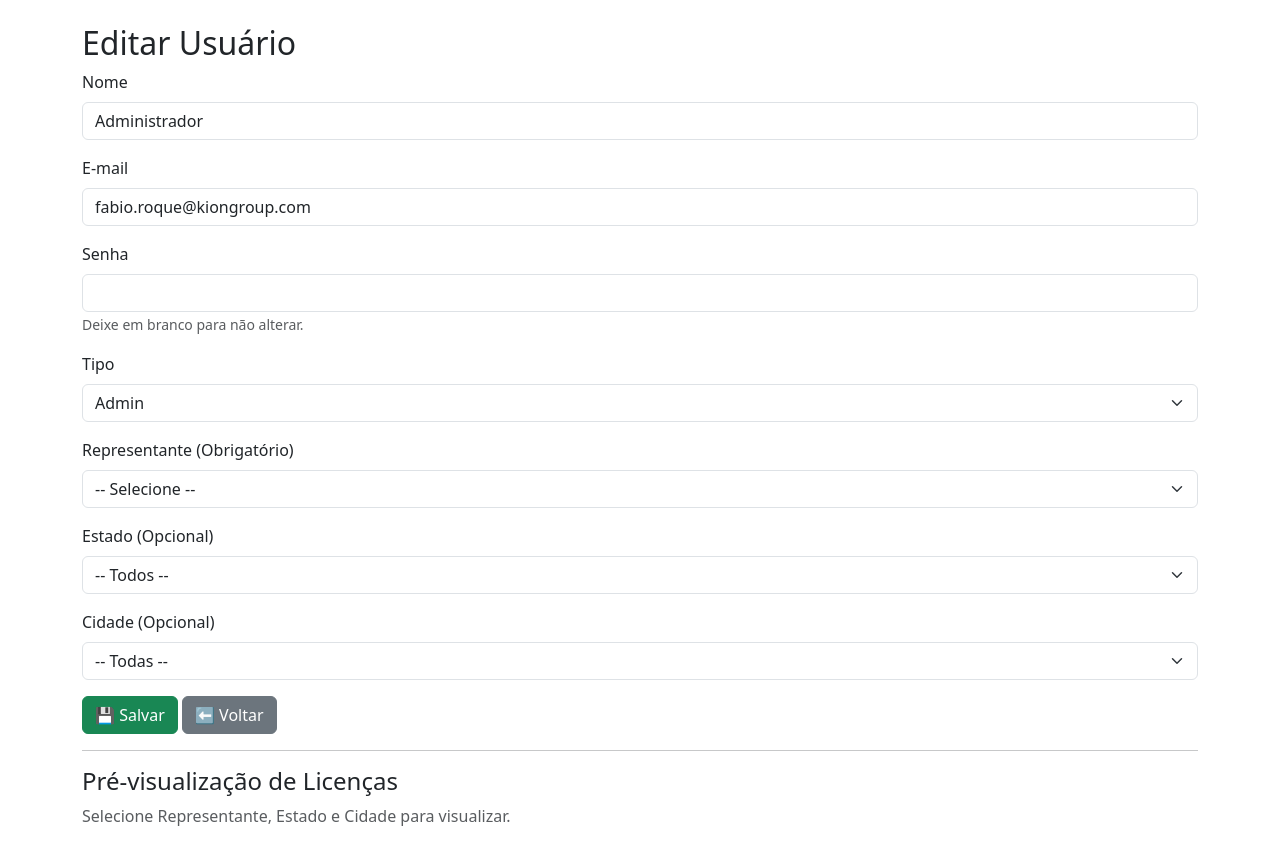
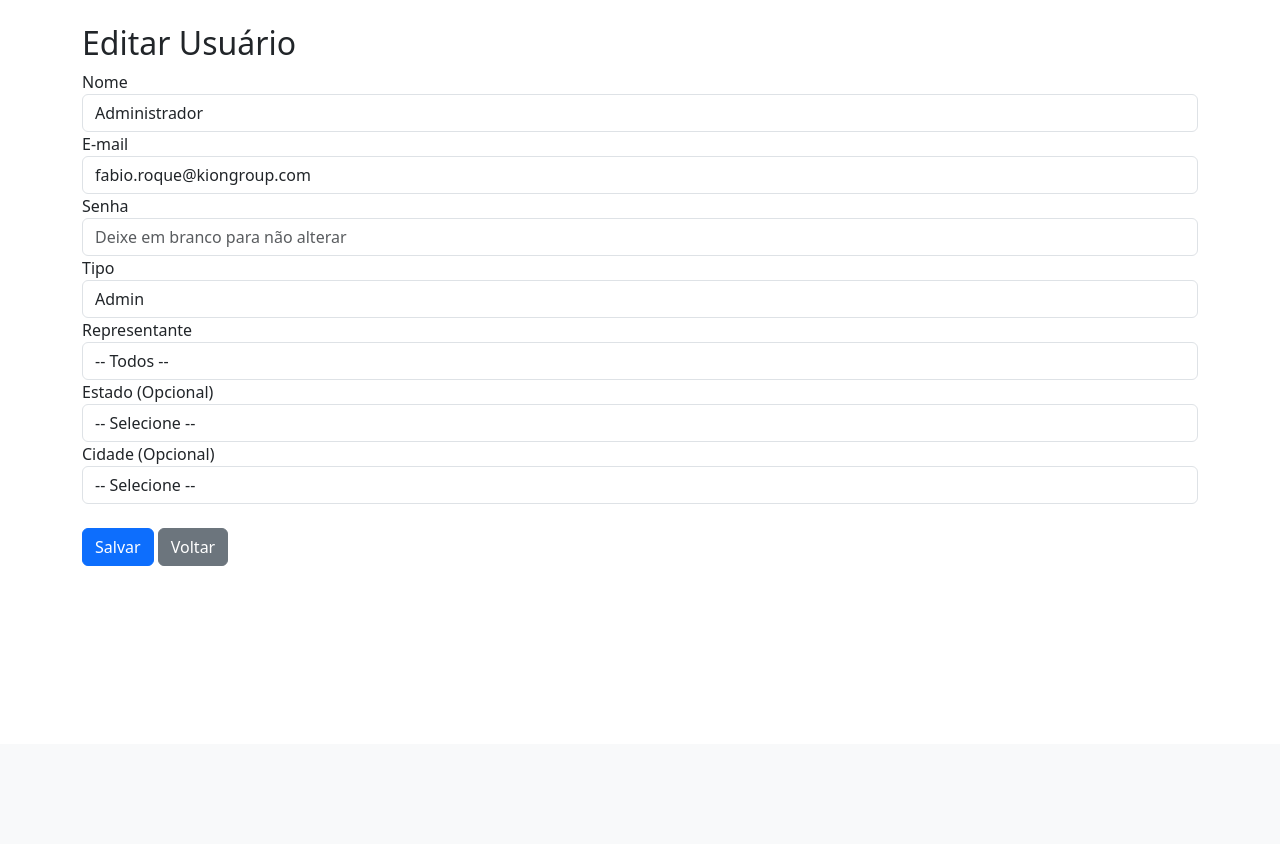
Before and after one commit to FABIOJULIOROQUE/Controle_de_licencas_LSG, a Flask app: page /admin/users/edit/1 in a window 1280 px wide. Shown: the part 56-900 px from the top of the page. After the commit the page ends 622 px from the top, so only its background shows below. Run offline with Flask 3, Linux system fonts and the light colour scheme; a user stored in the database is signed in; data comes from the database, SQL or seed files in the repository; both versions use the stored data as it was after the commit; some libraries are stand-ins or nearby versions.

Commit message:
Atualização: correções em admin_users (voltar, excluir, senha hash)

```diff
--- a/app.py
+++ b/app.py
@@ -188,6 +188,13 @@ def admin_users_new():
         estado = request.form.get("estado")
         cidade = request.form.get("cidade")
 
+        # 🔒 Regra: apenas admin pode usar "Todos"
+        if session.get("user_tipo") != "admin":
+            if representante == "Todos" or estado == "Todos" or cidade == "Todos":
+                flash("❌ Apenas administradores podem definir 'Todos'.", "danger")
+                return redirect(url_for("admin_users_edit", user_id=user_id))
+
+
         if not email:
             flash("❌ O campo e-mail é obrigatório.", "danger")
             return redirect(url_for("admin_users_new"))
@@ -240,11 +247,26 @@ def admin_users_edit(user_id):
         estado = request.form.get("estado")
         cidade = request.form.get("cidade")
 
-        cur.execute("""
-            UPDATE usuarios
-            SET nome=?, email=?, tipo=?, representante=?, estado=?, cidade=?
-            WHERE id=?
-        """, (nome, email, tipo, representante, estado, cidade, user_id))
+        # 🔒 Apenas admin pode usar "Todos"
+        if session.get("user_tipo") != "admin":
+            if representante == "Todos" or estado == "Todos" or cidade == "Todos":
+                flash("❌ Apenas administradores podem definir 'Todos'.", "danger")
+                return redirect(url_for("admin_users_edit", user_id=user_id))
+
+        if request.form.get("senha"):  # Se foi digitada nova senha
+            senha_hash = generate_password_hash(request.form["senha"])
+            cur.execute("""
+                UPDATE usuarios
+                SET nome=?, email=?, tipo=?, representante=?, estado=?, cidade=?, senha=?
+                WHERE id=?
+            """, (nome, email, tipo, representante, estado, cidade, senha_hash, user_id))
+        else:
+            cur.execute("""
+                UPDATE usuarios
+                SET nome=?, email=?, tipo=?, representante=?, estado=?, cidade=?
+                WHERE id=?
+            """, (nome, email, tipo, representante, estado, cidade, user_id))
+
         con.commit()
         con.close()
 
@@ -258,10 +280,10 @@ def admin_users_edit(user_id):
                            estados=estados,
                            cidades=cidades)
 
-
 @app.route("/admin/users/delete/<int:user_id>")
 def admin_users_delete(user_id):
     if session.get("user_tipo") != "admin":
+        flash("❌ Acesso negado.", "danger")
         return redirect(url_for("login"))
 
     con = get_db()
--- a/templates/admin_users_form.html
+++ b/templates/admin_users_form.html
@@ -1,76 +1,87 @@
 {% extends "base.html" %}
-
 {% block content %}
 <div class="container mt-4">
-    <h2>{{ 'Editar Usuário' if usuario else 'Criar Novo Usuário' }}</h2>
+    <h2>{% if usuario %}Editar Usuário{% else %}Novo Usuário{% endif %}</h2>
 
     <form method="POST">
-        <div class="mb-3">
-            <label for="nome" class="form-label">Nome</label>
-            <input type="text" class="form-control" name="nome" id="nome" value="{{ usuario.nome if usuario else '' }}" required>
+        <div class="form-group">
+            <label for="nome">Nome</label>
+            <input type="text" class="form-control" id="nome" name="nome"
+                   value="{{ usuario['nome'] if usuario else '' }}" required>
         </div>
 
-        <div class="mb-3">
-            <label for="email" class="form-label">E-mail</label>
-            <input type="email" class="form-control" name="email" id="email" value="{{ usuario.email if usuario else '' }}" required>
+        <div class="form-group">
+            <label for="email">E-mail</label>
+            <input type="email" class="form-control" id="email" name="email"
+                   value="{{ usuario['email'] if usuario else '' }}" required>
         </div>
 
-        <div class="mb-3">
-            <label for="senha" class="form-label">Senha</label>
-            <input type="password" class="form-control" name="senha" id="senha" {% if not usuario %}required{% endif %}>
-            {% if usuario %}
-                <small class="text-muted">Deixe em branco para não alterar.</small>
-            {% endif %}
+        <div class="form-group">
+            <label for="senha">Senha</label>
+            <input type="password" class="form-control" id="senha" name="senha"
+                   placeholder="Deixe em branco para não alterar">
         </div>
 
-        <div class="mb-3">
-            <label for="tipo" class="form-label">Tipo</label>
-            <select name="tipo" id="tipo" class="form-select" required>
-                <option value="user" {% if usuario and usuario.tipo == 'user' %}selected{% endif %}>Usuário</option>
-                <option value="admin" {% if usuario and usuario.tipo == 'admin' %}selected{% endif %}>Admin</option>
+        <div class="form-group">
+            <label for="tipo">Tipo</label>
+            <select class="form-control" id="tipo" name="tipo" required>
+                <option value="user" {% if usuario and usuario['tipo']=='user' %}selected{% endif %}>Usuário</option>
+                <option value="admin" {% if usuario and usuario['tipo']=='admin' %}selected{% endif %}>Admin</option>
             </select>
         </div>
 
-        <div class="mb-3">
-            <label for="representante" class="form-label">Representante (Obrigatório)</label>
-            <select name="representante" id="representante" class="form-select" required>
+        <!-- ========================= -->
+        <!-- Representante -->
+        <!-- ========================= -->
+        <div class="form-group">
+            <label for="representante">Representante</label>
+            <select class="form-control" id="representante" name="representante"
+                {% if session.get('user_tipo') != "admin" %} required {% endif %}>
                 <option value="">-- Selecione --</option>
+                {% if session.get('user_tipo') == "admin" %}
+                    <option value="Todos" {% if usuario and usuario['representante']=="Todos" %}selected{% endif %}>-- Todos --</option>
+                {% endif %}
                 {% for rep in representantes %}
-                    <option value="{{ rep }}" {% if usuario and usuario.representante == rep %}selected{% endif %}>{{ rep }}</option>
+                    <option value="{{ rep }}" {% if usuario and usuario['representante']==rep %}selected{% endif %}>{{ rep }}</option>
                 {% endfor %}
             </select>
         </div>
 
-        <div class="mb-3">
-            <label for="estado" class="form-label">Estado (Opcional)</label>
-            <select name="estado" id="estado" class="form-select">
-                <option value="">-- Todos --</option>
+        <!-- ========================= -->
+        <!-- Estado -->
+        <!-- ========================= -->
+        <div class="form-group">
+            <label for="estado">Estado (Opcional)</label>
+            <select class="form-control" id="estado" name="estado">
+                <option value="">-- Selecione --</option>
+                {% if session.get('user_tipo') == "admin" %}
+                    <option value="Todos" {% if usuario and usuario['estado']=="Todos" %}selected{% endif %}>-- Todos --</option>
+                {% endif %}
                 {% for est in estados %}
-                    <option value="{{ est }}" {% if usuario and usuario.estado == est %}selected{% endif %}>{{ est }}</option>
+                    <option value="{{ est }}" {% if usuario and usuario['estado']==est %}selected{% endif %}>{{ est }}</option>
                 {% endfor %}
             </select>
         </div>
 
-        <div class="mb-3">
-            <label for="cidade" class="form-label">Cidade (Opcional)</label>
-            <select name="cidade" id="cidade" class="form-select">
-                <option value="">-- Todas --</option>
+        <!-- ========================= -->
+        <!-- Cidade -->
+        <!-- ========================= -->
+        <div class="form-group">
+            <label for="cidade">Cidade (Opcional)</label>
+            <select class="form-control" id="cidade" name="cidade">
+                <option value="">-- Selecione --</option>
+                {% if session.get('user_tipo') == "admin" %}
+                    <option value="Todos" {% if usuario and usuario['cidade']=="Todos" %}selected{% endif %}>-- Todas --</option>
+                {% endif %}
                 {% for cid in cidades %}
-                    <option value="{{ cid }}" {% if usuario and usuario.cidade == cid %}selected{% endif %}>{{ cid }}</option>
+                    <option value="{{ cid }}" {% if usuario and usuario['cidade']==cid %}selected{% endif %}>{{ cid }}</option>
                 {% endfor %}
             </select>
         </div>
 
-        <!-- Botões -->
-        <button type="submit" class="btn btn-success">💾 Salvar</button>
-        <a href="{{ url_for('admin_users') }}" class="btn btn-secondary">⬅ Voltar</a>
+        <br>
+        <button type="submit" class="btn btn-primary">Salvar</button>
+        <a href="{{ url_for('admin_users') }}" class="btn btn-secondary">Voltar</a>
     </form>
-
-    <hr>
-
-    <h4>Pré-visualização de Licenças</h4>
-    <div id="preview-licencas" class="table-responsive">
-        <p class="text-muted">Selecione Representante, Estado e Cidade para visualizar.</p>
-    </div>
 </div>
 {% endblock %}
```
Also changed, not shown: templates/admin_users.html (+20 -19 lines), database.db.
